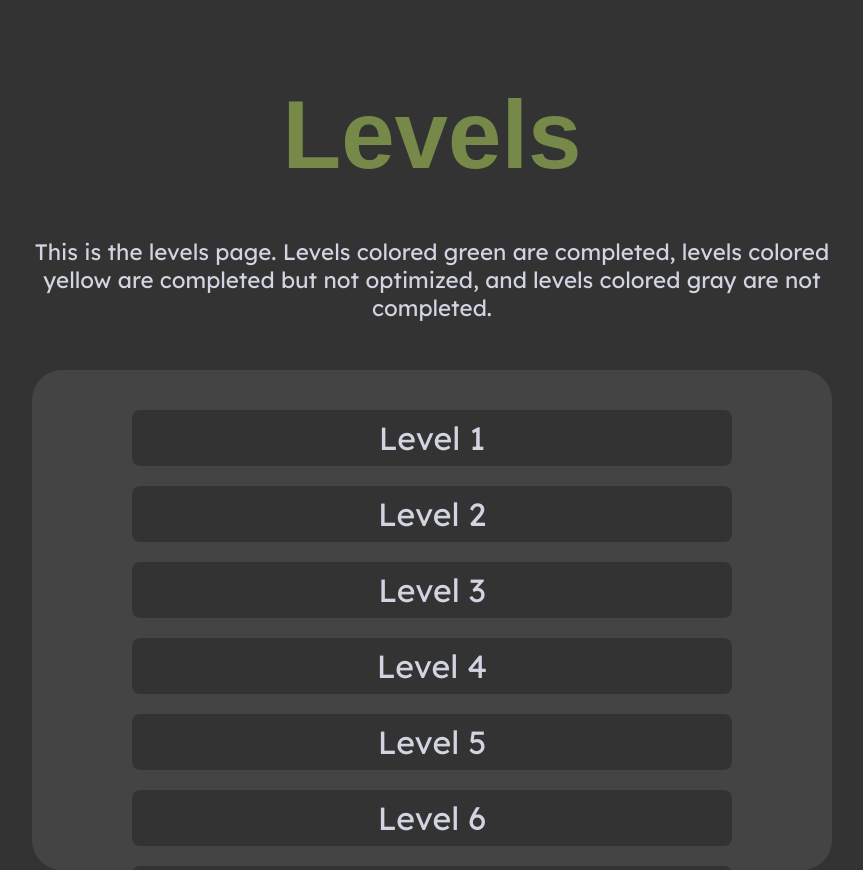
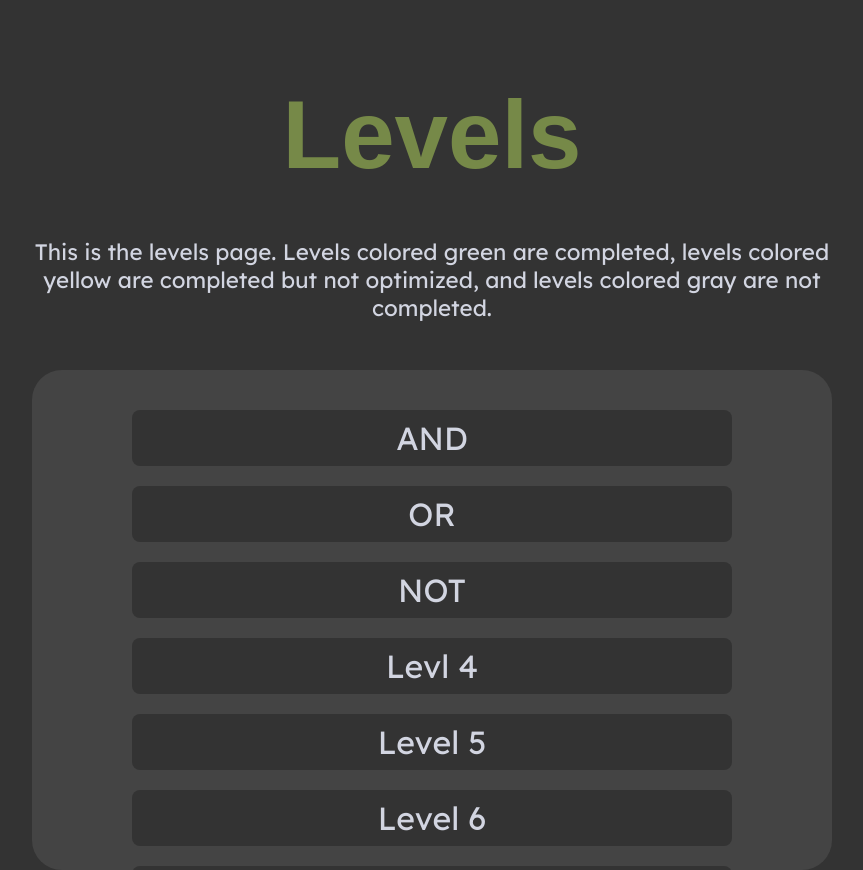
Before and after one commit to benjamin-cates/ant_logic, a React (Vite) app in the folder frontend/: page /levels in a window 1280 px wide. Shown: the whole page, without its empty margins (208-1071 px from the left). Built offline with nearby package versions, Linux system fonts and the light colour scheme; a web font is replaced by a local one.

Commit message:
lvl names

```diff
--- a/frontend/src/pages/levels/index.tsx
+++ b/frontend/src/pages/levels/index.tsx
@@ -3,10 +3,10 @@ import "../../styles/levels.css";
 import { Link } from "react-router-dom";
 
 const levels = [
-    {id: 1, name: "Level 1"},
-    {id: 2, name: "Level 2"},
-    {id: 3, name: "Level 3"},
-    {id: 4, name: "Level 4"},
+    {id: 1, name: "AND"},
+    {id: 2, name: "OR"},
+    {id: 3, name: "NOT"},
+    {id: 4, name: "Levl 4"},
     {id: 5, name: "Level 5"},
     {id: 6, name: "Level 6"},
     {id: 7, name: "Level 7"},
```
